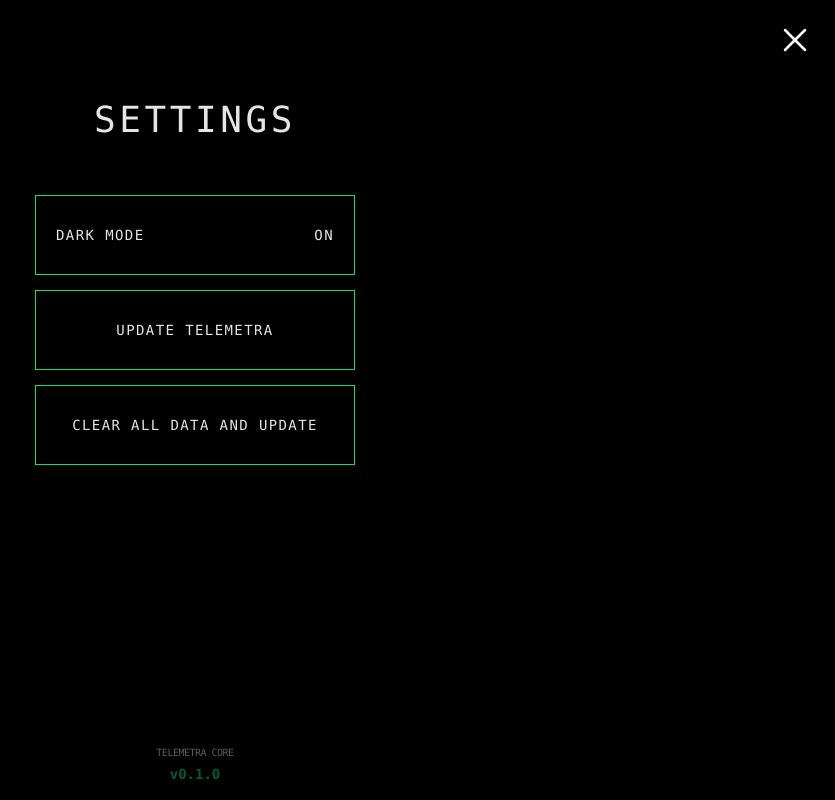
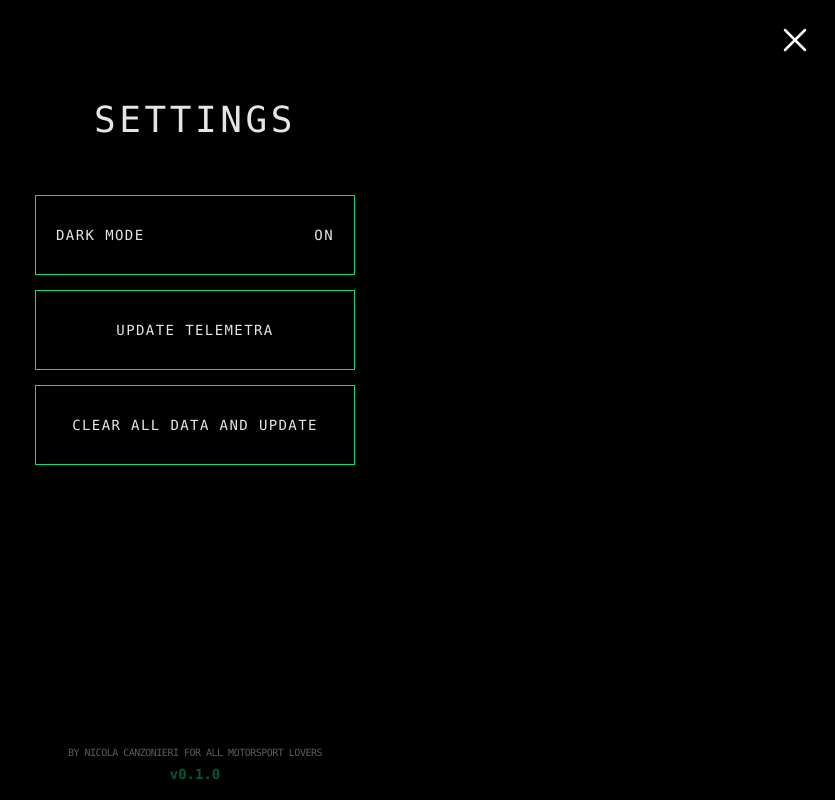
Before and after one commit to nicolacanzonieri/telemetra, a React (Vite) app: page / in a window 1280 px wide. Both pictures are taken after a click on the button 1240 px from the left and 40 px from the top of the page. Shown: the whole page, without its empty margins (445-1280 px from the left). Built offline with nearby package versions, Linux system fonts and the light colour scheme.

Commit message:
Small refinement to settings page UI

```diff
--- a/src/pages/SettingsPage.tsx
+++ b/src/pages/SettingsPage.tsx
@@ -140,7 +140,7 @@ export default function SettingsPage({onCloseSettings}: SettingsPageProps) {
 
             <div className="mt-auto mb-4 flex flex-col items-center gap-1 opacity-40">
                 <span className="text-[10px] font-mono tracking-tighter text-text-1 uppercase">
-                    Telemetra Core
+                    By Nicola Canzonieri for all motorsport lovers
                 </span>
                 <span className="text-sm font-mono font-bold text-text-2">
                     v{appVersion}
```
